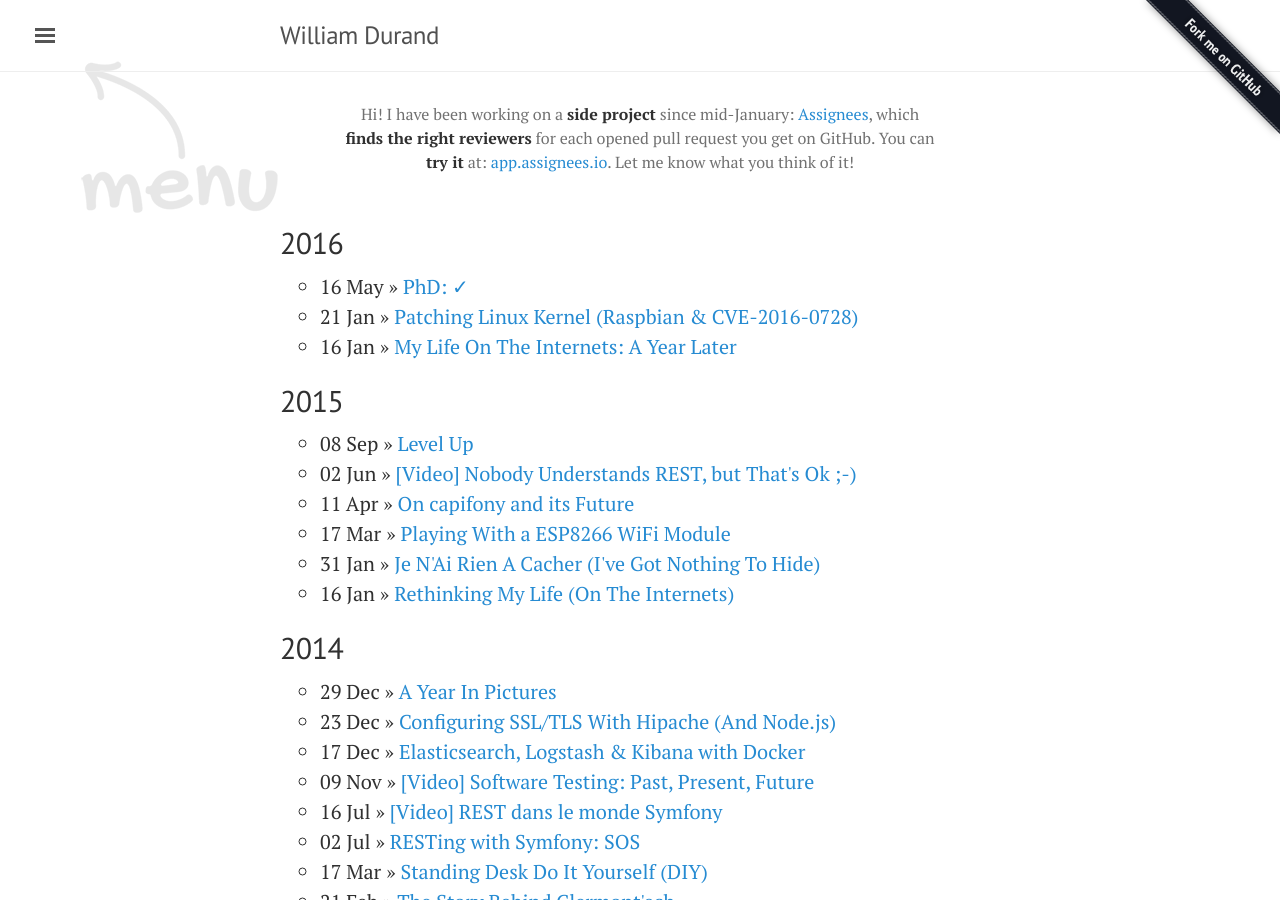
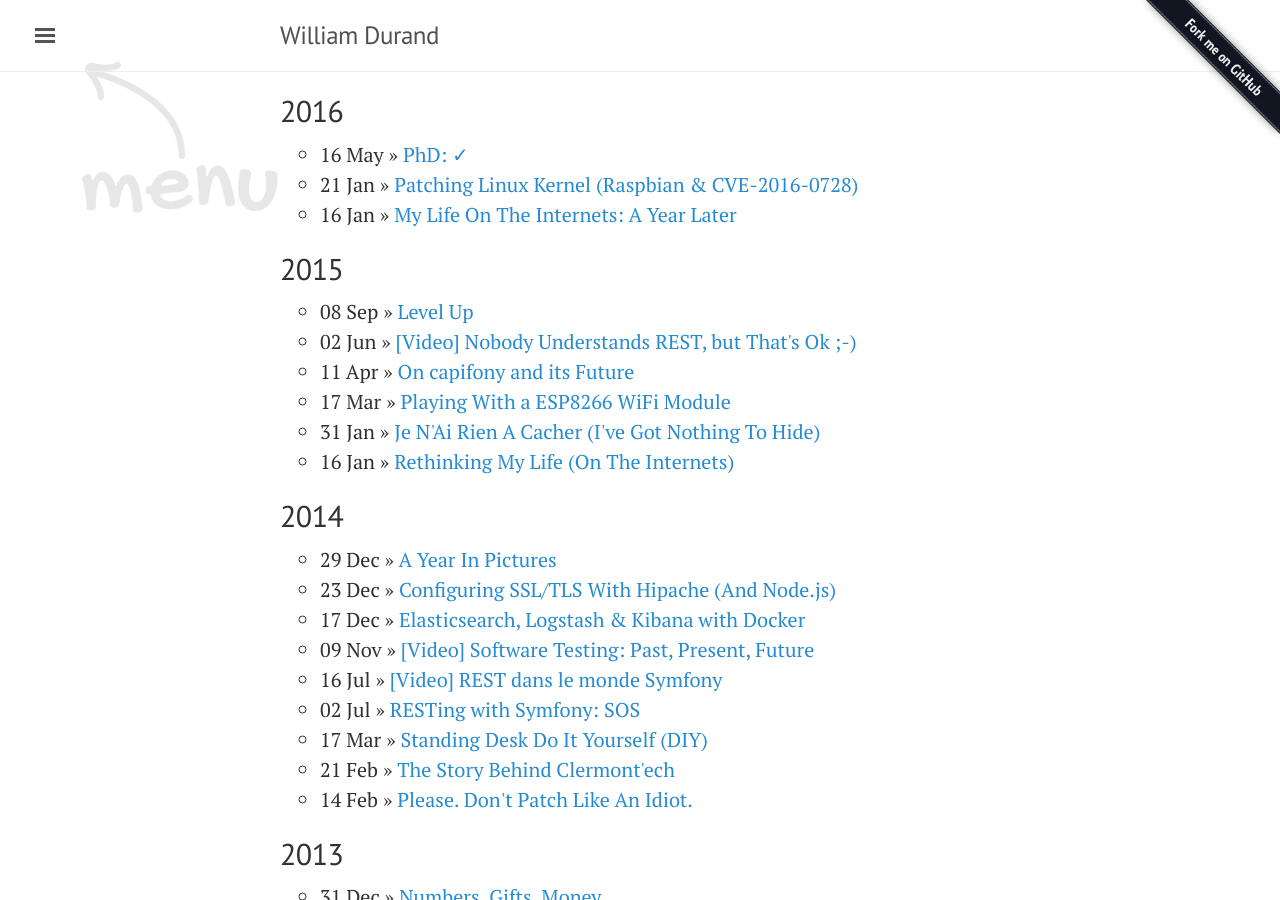
Before and after one commit to willdurand/willdurand.github.io, a Jekyll site: the page built from index.html, in a window 1280 px wide and 900 px high. Built offline with Jekyll 4.4.1, drawn with Linux system fonts in a browser that asks for light colours; nearby versions of some CDN libraries.

Commit message:
remove global message

```diff
--- a/_config.yml
+++ b/_config.yml
@@ -29,10 +29,7 @@ my_linkedin: http://linkedin.com/in/williamdurand
 my_github:   http://www.github.com/willdurand
 my_twitter:  http://www.twitter.com/couac
 
-global_message: |
-  Hi! I have been working on a **side project** since mid-January: [Assignees](https://app.assignees.io/),
-  which **finds the right reviewers** for each opened pull request you get on GitHub. You can **try it** at:
-  [app.assignees.io](https://app.assignees.io/). Let me know what you think of it!
+#global_message:
 
 gems:
   - jemoji
--- a/_layouts/main.html
+++ b/_layouts/main.html
@@ -3,7 +3,9 @@ layout: default
 ---
 
 <div class="container content">
+{% if site.global_message %}
     <div class="message">{{ site.global_message|markdownify }}</div>
+{% endif %}
 
     {{ content }}
 </div>
```
